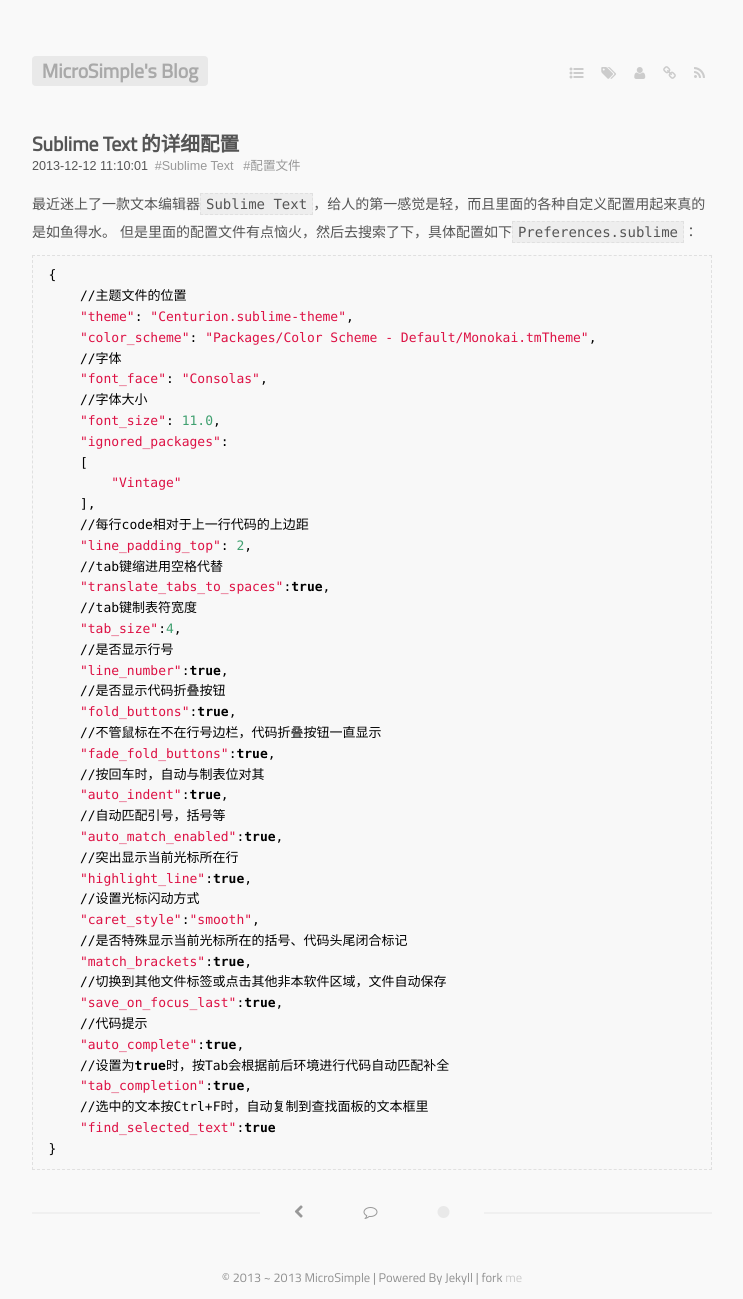
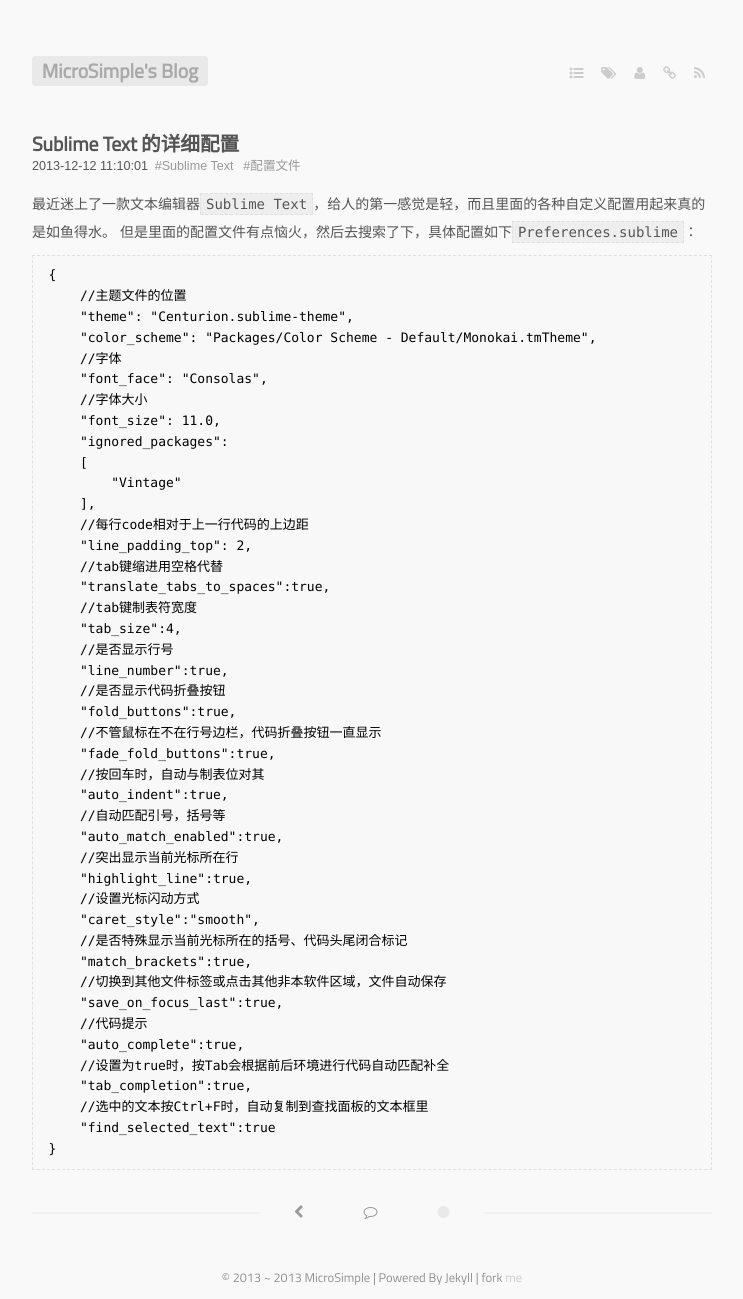
Before and after one commit to antwork/microsimple.github.com, a Jekyll site: the page built from _posts/2013-12-12-preferences-sublime.markdown, in a window 1280 px wide. Shown: the whole page, without its empty margins (268-1011 px from the left). Built offline with Jekyll 4.4.1, drawn with Linux system fonts in a browser that asks for light colours; some web fonts are replaced; Markdown is read by kramdown in place of the engine named in the settings; comment, search, counter and statistics services are not loaded.

```diff
--- a/_posts/2013-12-09-Serious-Attitude.markdown
+++ b/_posts/2013-12-09-Serious-Attitude.markdown
@@ -3,7 +3,7 @@ title: MicroSimple's Blog 开博啦
 layout: post
 createdate: 2013-12-09 23:42:19
 guid: 2013120901
-description: "博客连续搞了3天，总算上线了，其中不乏Ant、诺兰德等好友的无私帮助，真诚的感谢~一开始接触的时候，不知道写md文章的技巧，会少写空格什么的，上传到github总是编译失败，后来百度了许多，并在好友的帮助下，成功搞定啦，哈哈哈(自我陶醉下)。。。"
+description: 博客连续搞了3天，总算上线了，其中不乏Ant、诺兰德等好友的无私帮助，真诚的感谢~一开始接触的时候，不知道写md文章的技巧，会少写空格什么的，上传到github总是编译失败，后来百度了许多，并在好友的帮助下，成功搞定啦，哈哈哈(自我陶醉下)。。。
 tags:
   - 杂谈
 ---
--- a/_posts/2013-12-11-javascript-plus.markdown
+++ b/_posts/2013-12-11-javascript-plus.markdown
@@ -3,7 +3,7 @@ title: 为原生JavaScript添加getElementByClass方法
 layout: post
 createdate: 2013-12-11 13:17:22
 guid: 2013121101
-description: "今天写了应好朋友需求写了个关于设置文章字体大小(大中小)的 demo，一开始脑子秀逗了，居然想用原生的JavaScript对象.getElementByClass("ClassName") ，真不知道当时怎么想的，而且还跑到网上去搜索。。。好吧，你们尽情的 bs 吧。"
+description: 今天写了应好朋友需求写了个关于设置文章字体大小(大中小)的 demo，一开始脑子秀逗了，居然想用原生的JavaScript对象.getElementByClass(ClassName)，真不知道当时怎么想的，而且还跑到网上去搜索。。。好吧，你们尽情的 bs 吧。
 tags:
   - JavaScript
   - Code
--- a/_posts/2013-12-12-preferences-sublime.markdown
+++ b/_posts/2013-12-12-preferences-sublime.markdown
@@ -3,14 +3,14 @@ title: Sublime Text 的详细配置
 layout: post
 createdate: 2013-12-12 11:10:01
 guid: 2013121201
-description: "最近迷上了一款文本编辑器Sublime Text，给人的第一感觉是轻，而且里面的各种自定义配置用起来真的是如鱼得水。但是里面的配置文件有点恼火，然后去搜索了下，具体配置"
+description: 最近迷上了一款文本编辑器Sublime Text，给人的第一感觉是轻，而且里面的各种自定义配置用起来真的是如鱼得水。但是里面的配置文件有点恼火，然后去搜索了下，具体配置
 tags:
   - Sublime Text
   - 配置文件
 ---
 最近迷上了一款文本编辑器`Sublime Text`，给人的第一感觉是轻，而且里面的各种自定义配置用起来真的是如鱼得水。
 但是里面的配置文件有点恼火，然后去搜索了下，具体配置如下`Preferences.sublime`：
-{% highlight vbscript %}
+{% highlight xml %}
 
 {
     //主题文件的位置
```
